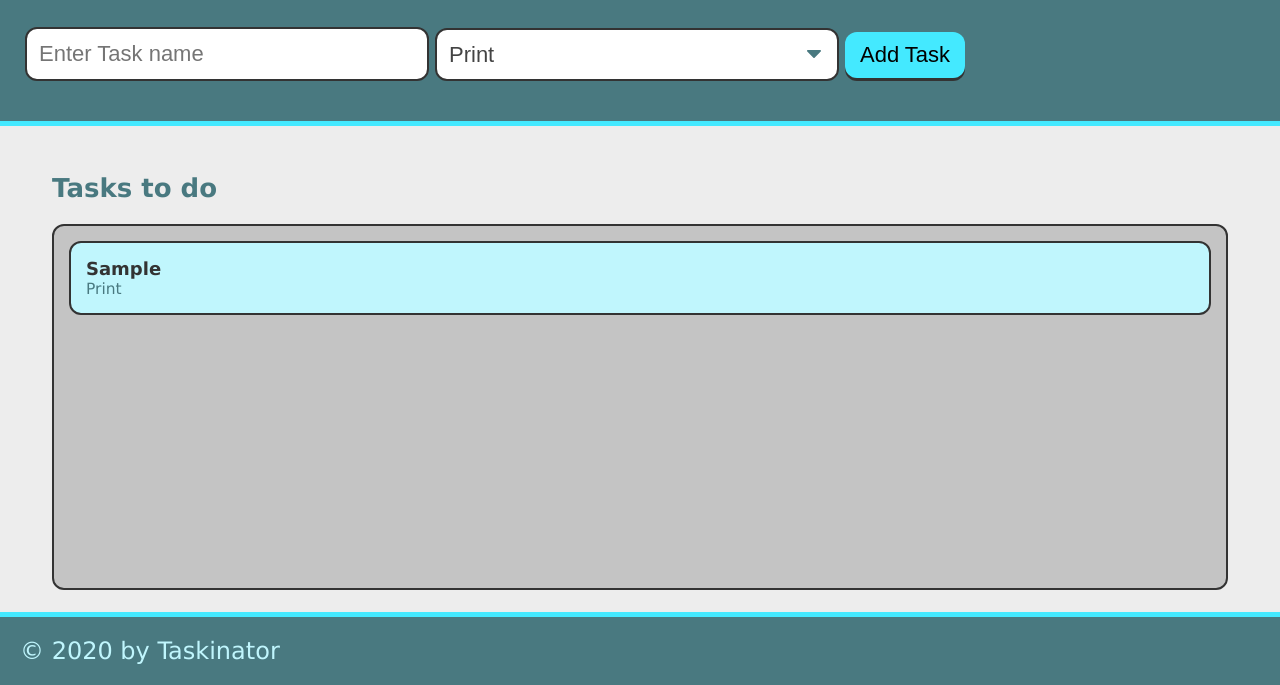
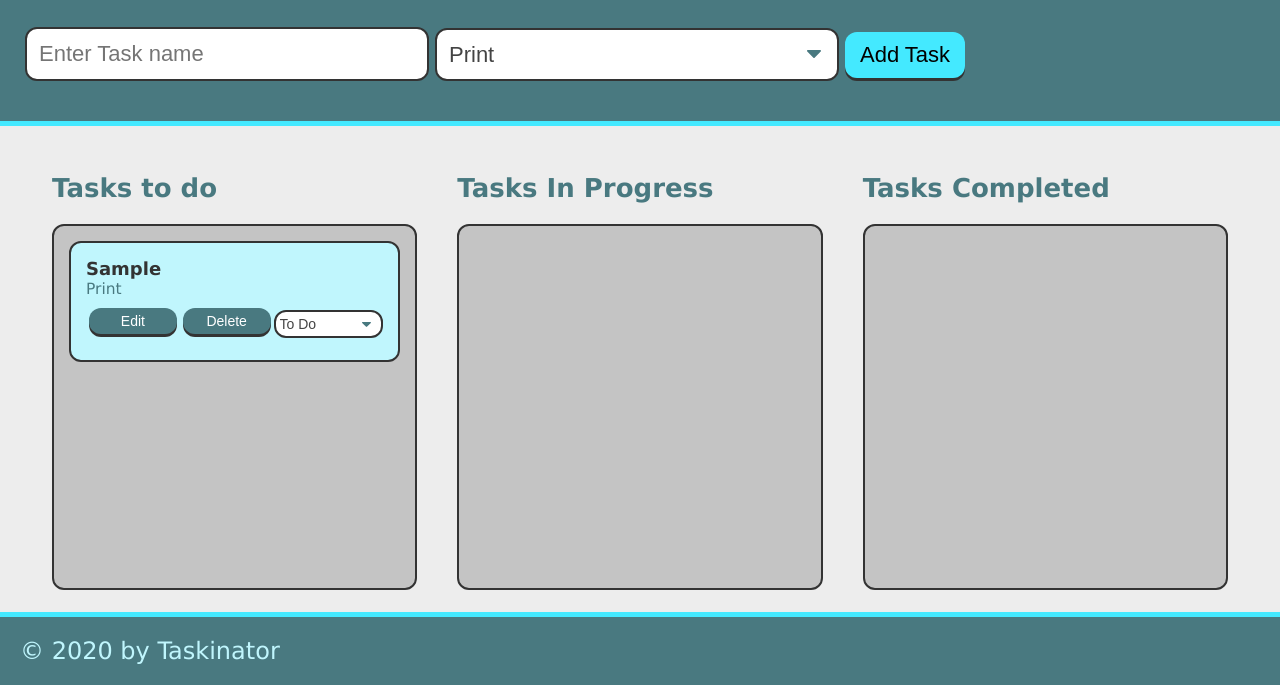
Before and after one commit to tobyiam/taskinator, a plain HTML site: page index.html in a window 1280 px wide. Both pictures are taken after typing "Sample" into the empty fields and a click on the button "Add Task". Shown: the part 115-800 px from the top of the page. Drawn offline with Linux system fonts and the light colour scheme.

Commit message:
Tasks In Progress/ Tasks Completed

```diff
--- a/assets/js/script.js
+++ b/assets/js/script.js
@@ -1,3 +1,4 @@
+var taskIdCounter = 0;
 var formEl = document.querySelector("#task-form");
 var tasksToDoEl = document.querySelector("#tasks-to-do");
 
@@ -29,6 +30,9 @@ var createTaskEl = function(taskDataObj) {
     var listItemEl = document.createElement("li");
     listItemEl.className = "task-item";
 
+    // add task id as a custom attribute
+    listItemEl.setAttribute("data-task-id", taskIdCounter);
+
     // create div to hold task info and add to list item
     var taskInfoEl = document.createElement("div");
     taskInfoEl.className = "task-info";
@@ -36,8 +40,56 @@ var createTaskEl = function(taskDataObj) {
 
     listItemEl.appendChild(taskInfoEl);
 
+    var taskActionsEl = createTaskActions(taskIdCounter);
+    listItemEl.appendChild(taskActionsEl);
+    tasksToDoEl.appendChild(listItemEl);
+
     // add entire list item to list
     tasksToDoEl.appendChild(listItemEl);
-}
+
+    // increase tak counter for next unique id
+    taskIdCounter++;
+};
+
+var createTaskActions = function(taskId) {
+    var actionContainerEl = document.createElement("div");
+    actionContainerEl.className = "task-actions";
+
+    // create edit button
+    var editButtonEl = document.createElement("button");
+    editButtonEl.textContent = "Edit";
+    editButtonEl.className = "btn edit-btn";
+    editButtonEl.setAttribute("data-task-id", taskId);
+
+    actionContainerEl.appendChild(editButtonEl);
+
+    // create delete button
+    var deleteButtonEl = document.createElement("button");
+    deleteButtonEl.textContent = "Delete";
+    deleteButtonEl.className = "btn delete-btn";
+    deleteButtonEl.setAttribute("data-task-id", taskId);
+
+    actionContainerEl.appendChild(deleteButtonEl);
+
+    var statusSelectEl = document.createElement("select");
+    statusSelectEl.className = "select-status";
+    statusSelectEl.setAttribute("name", "status-change");
+    statusSelectEl.setAttribute("data-task-id", taskId);
+    var statusChoices = ["To Do", "In Progress", "Completed"];
+    for (var i = 0; i < statusChoices.length; i++) {
+        // create option element
+        var statusOptionEl = document.createElement("option");
+        statusOptionEl.textContent = statusChoices[i];
+        statusOptionEl.setAttribute("value", statusChoices[i]);
+
+        // append to select
+        statusSelectEl.appendChild(statusOptionEl);
+    }
+
+    actionContainerEl.appendChild(statusSelectEl);
+
+    return actionContainerEl;
+
+};
 
 formEl.addEventListener("submit", taskFormHandler);
--- a/index.html
+++ b/index.html
@@ -35,6 +35,20 @@
             <h2 class = "list-title">Tasks to do </h2>
                 <ul class = "task-list" id="tasks-to-do"></ul>
         </section>
+
+        <!-- Tasks In Progress -->
+        <section class="task-list-wrapper">
+            <h2 class="list-title">Tasks In Progress</h2>
+            <ul class="task-list" id="tasks-in-progress"></ul>
+        </section>
+
+        <!-- Tasks Completed -->
+        <section class="task-list-wrapper">
+            <h2 class="list-title">Tasks Completed</h2>
+            <ul class="task-list" id="tasks-completed"></ul>
+        </section>
+
+
     </main>
 
     <script src="assets/js/script.js"></script>
```
